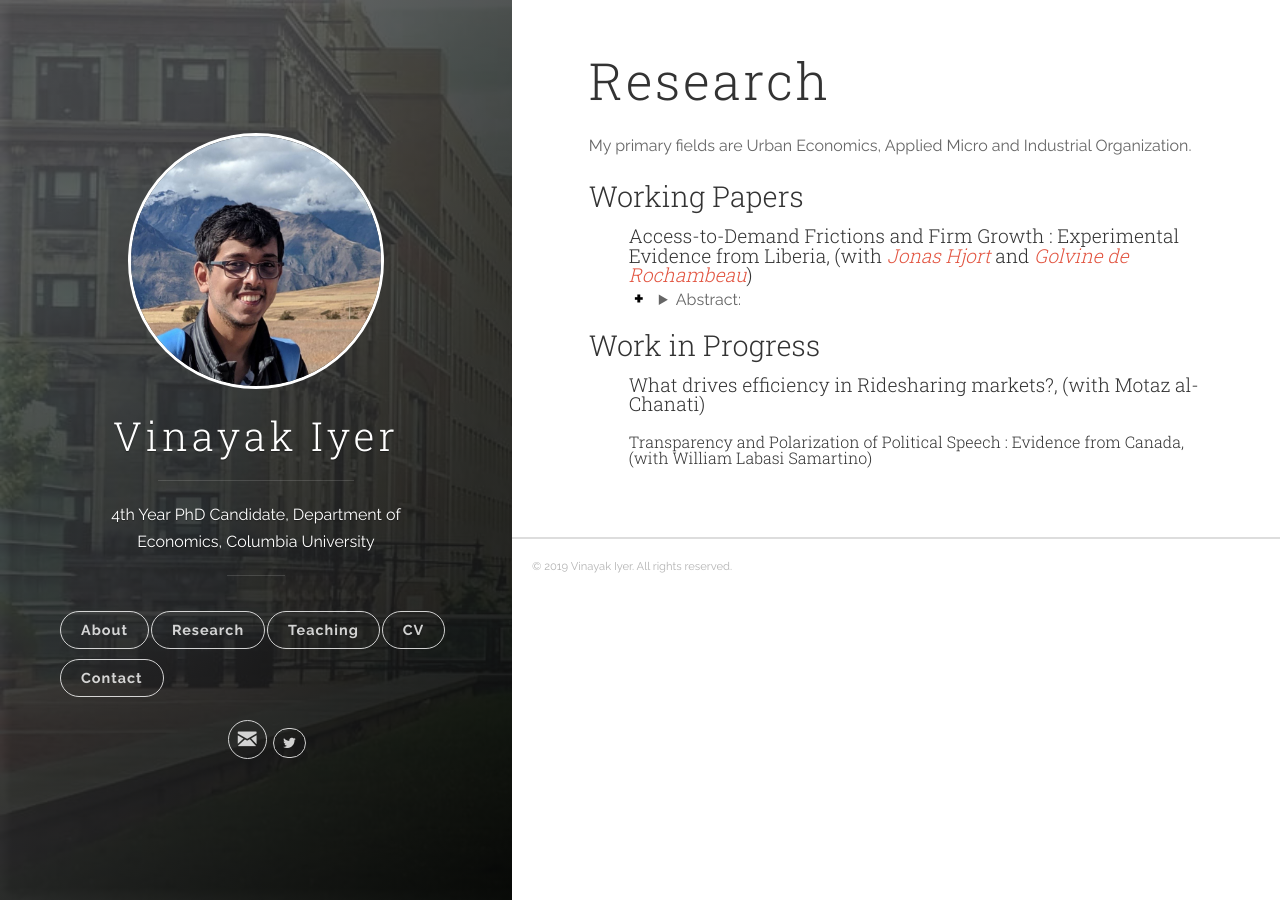
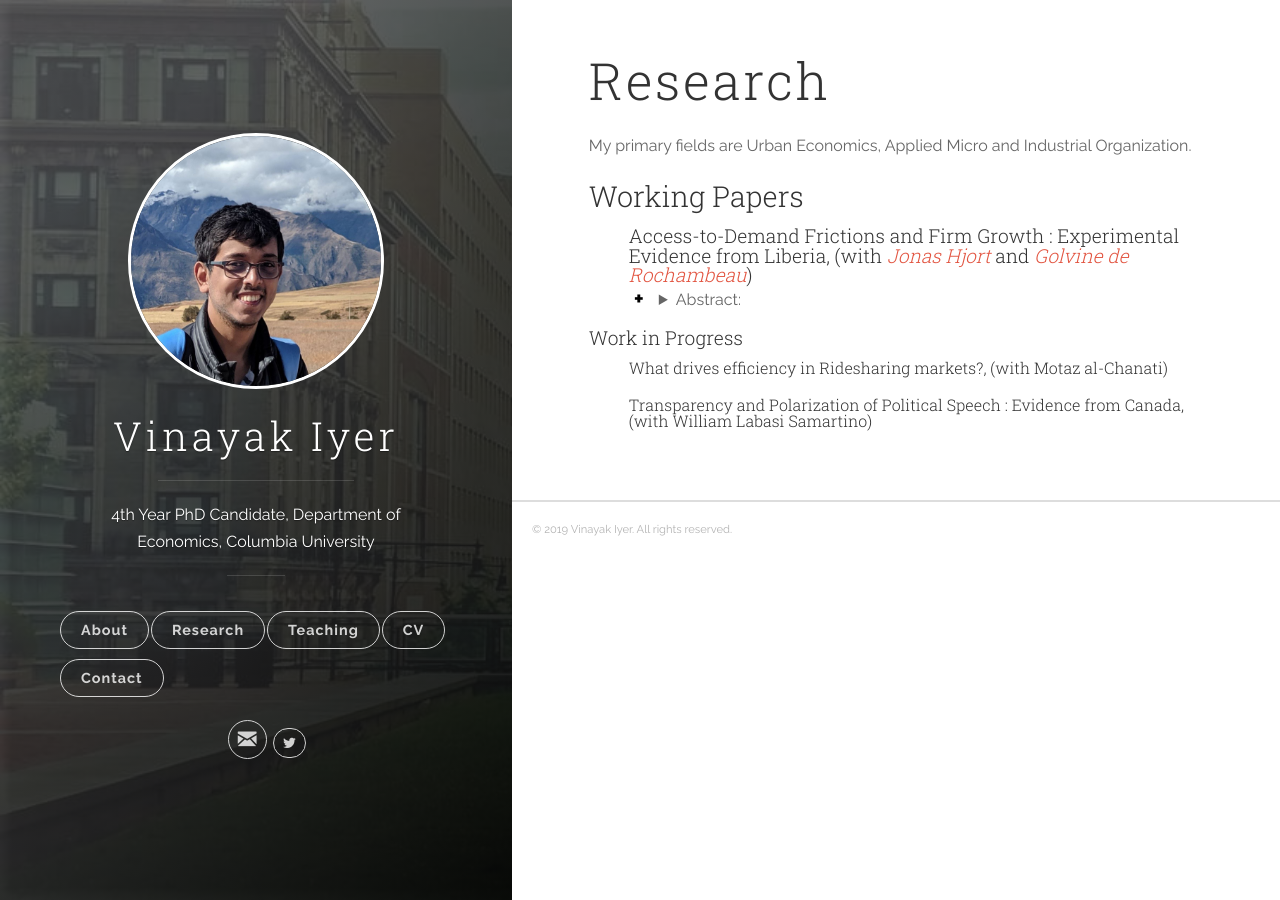
Before and after one commit to vinayakiyer/vinayakiyer.github.io, a Jekyll site: the page built from _posts/2018-06-13-research.markdown, in a window 1280 px wide. Built offline with Jekyll 4.4.1, drawn with Linux system fonts in a browser that asks for light colours.

```diff
--- a/_posts/2018-06-13-research.markdown
+++ b/_posts/2018-06-13-research.markdown
@@ -23,9 +23,9 @@ tags: [jekyll]
 published around the time of treatment that are published online. In sum this paper’s findings suggest that, to grow, firms need both knowledge of how to win contracts and the technology necessary to cost-effectively access demand.</font></p></details>
 </ul>
 
-<h3 id="work-in-progress">Work in Progress</h3>
+<h4 id="work-in-progress">Work in Progress</h4>
 <ul>
-  <h4><b>What drives efficiency in Ridesharing markets?</b>, (with Motaz al-Chanati)</h4>
+  <h5><b>What drives efficiency in Ridesharing markets?</b>, (with Motaz al-Chanati)</h5>
 </ul>
 
 <ul>
```
